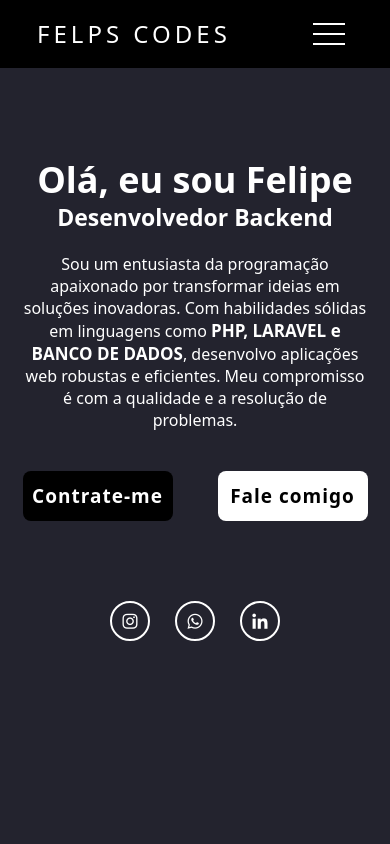
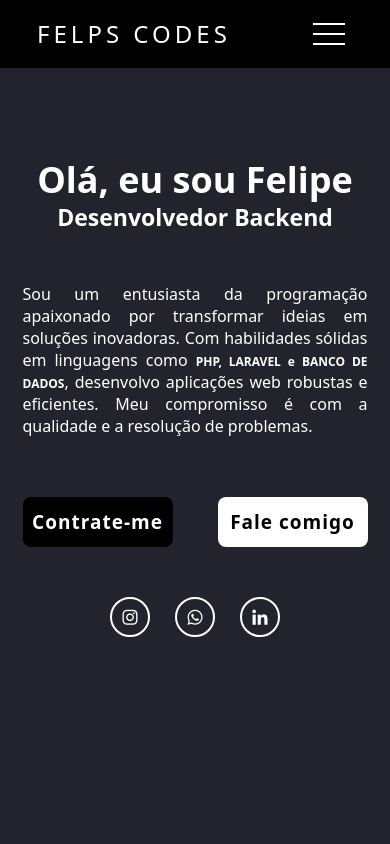
Before and after one commit to Felipex7z/meu-portifolio, a plain HTML site: page index.html in a window 390 px wide. Shown: the top 844 px of the page. Drawn offline with nearby package versions, Linux system fonts and the light colour scheme.

Commit message:
sofrendo/2

```diff
--- a/style.css
+++ b/style.css
@@ -119,8 +119,9 @@ max-width: 600px;
 }
 .home-content span{
   font-size: large;
-  font-weight: bolder;
-  font-size: 17px;
+  font-weight: bold;
+  font-size: 12px;
+
 
 }
 .home-content h1{
@@ -159,9 +160,11 @@ max-width: 600px;
   animation-delay: 1.3s;
 }
 .home-content p{
+
+  text-align: justify;
   position: relative;
   font-size: 16px;
-  margin: 20px 0 40px;
+  margin: 50px 0 60px;
 }
 .home-content p::before{
   content: '';
@@ -563,7 +566,7 @@ footer .line-footer p a {
 
   }
   .home-sci{
-    margin-top: 120px;
+    margin-top: 90px;
     position: relative;
 
   }
```
